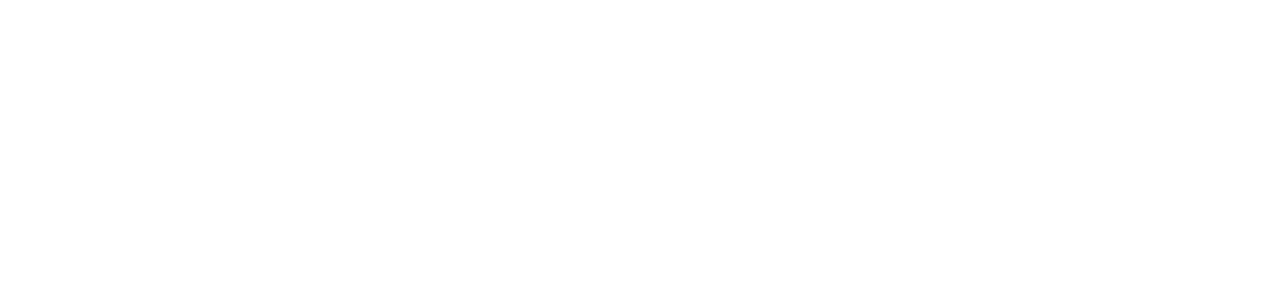
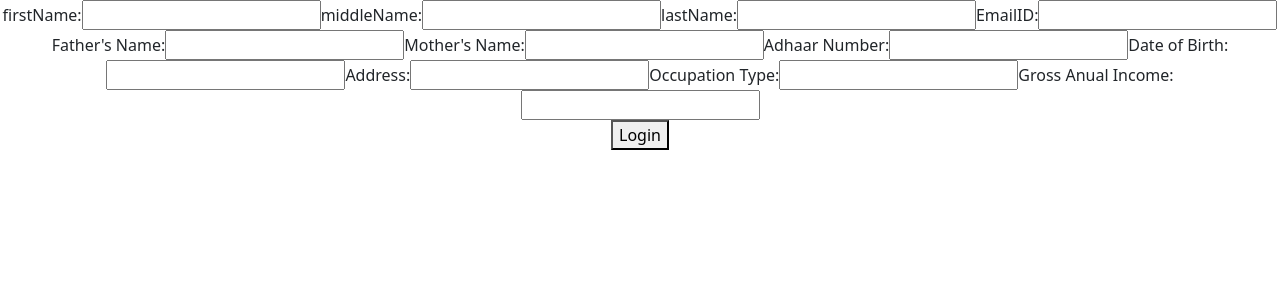
Before and after one commit to sanjanar06/OBS, a React (Create React App) app in the folder frontend/: page /account in a window 1280 px wide. Before the commit this address had no page. Shown: the top 300 px of the page. Built offline with nearby package versions, Linux system fonts and the light colour scheme.

Commit message:
Account Creation FrontENd

```diff
--- a/frontend/package.json
+++ b/frontend/package.json
@@ -9,6 +9,7 @@
     "axios": "^1.4.0",
     "bootstrap": "^5.3.1",
     "react": "^18.2.0",
+    "react-bootstrap": "^2.8.0",
     "react-dom": "^18.2.0",
     "react-router-dom": "^6.15.0",
     "react-scripts": "5.0.1",
--- a/frontend/src/App.js
+++ b/frontend/src/App.js
@@ -2,6 +2,7 @@
 import { Routes, Route } from 'react-router-dom';
 
 import Login from './pages/Login.jsx';
+import AccountCreation from './pages/AccountCreation';
 
 function App() {
   return (
@@ -9,6 +10,7 @@
       <Routes>
         <Route path="/" element={<Login />}></Route>
         <Route path="/login" element={<Login />}></Route>
+        <Route path="/account" element={<AccountCreation />}></Route>
       </Routes>
 
     </div>
--- /dev/null
+++ b/frontend/src/pages/AccountCreation.jsx
@@ -0,0 +1,137 @@
+import React from 'react'
+import { useState } from 'react';
+
+const AccountCreation = () => {
+  const [state, setState] = useState({
+    firstName:'',
+    middleName:'',
+    lastName:'',
+    emailID:'',
+    fatherName:'',
+    motherName:'',
+    adhaarNo:'',
+    dob:'',
+    address:'',
+    occupationType:'',
+    grossAnnualIncome:'',
+  });
+
+
+  const handleInputChange= (event) =>{
+    setState((prevProps) => ({
+        ...prevProps,
+        [event.target.name]: event.target.value
+    }));
+  }
+  const handleSubmit = (event) => {
+    event.preventDefault();
+    console.log(state);
+  }
+
+  return (
+    <div>
+
+        <form onSubmit={handleSubmit}>
+
+                <label>firstName:</label>
+                <input
+                    type="text"
+                    name="firstName"
+                    value={state.firstName}
+                    onChange={handleInputChange}
+                     />
+                <label>middleName:</label>
+                <input
+                    type="text"
+                    name="middleName"
+                    value={state.middleName}
+                    onChange={handleInputChange}
+                     />
+            <   label>lastName:</label>
+                <input
+                    type="text"
+                    name="lastName"
+                    value={state.lastName}
+                    onChange={handleInputChange}
+                     />
+
+            <   label>EmailID:</label>
+                <input
+                    type="email"
+                    name="email"email
+                    value={state.lastName}
+                    onChange={handleInputChange}
+                     />
+
+            <   label>Father's Name:</label>
+                <input
+                    type="text"
+                    name="fatherName"
+                    value={state.fatherName}
+                    onChange={handleInputChange}
+                     />
+
+            <   label>Mother's Name:</label>
+                <input
+                    type="text"
+                    name="motherName"
+                    value={state.motherName}
+                    onChange={handleInputChange}
+                     />
+
+            <   label>Adhaar Number:</label>
+                <input
+                    type="text"
+                    name="adhaar"
+                    value={state.adhaarNo}
+                    onChange={handleInputChange}
+                     />
+
+            <   label>Date of Birth:</label>
+                <input
+                    type="tedatext"
+                    name="dob"
+                    value={state.dob}
+                    onChange={handleInputChange}
+                     />
+            <   label>Address:</label>
+                <input
+                    type="text"
+                    name="address"
+                    value={state.address}
+                    onChange={handleInputChange}
+                     />
+            <   label>Occupation Type:</label>
+                <input
+                    type="text"
+                    name="occupation"
+                    value={state.occupationType}
+                    onChange={handleInputChange}
+                     />
+            <   label>Gross Anual Income:</label>
+                <input
+                    type="text"
+                    name="income"
+                    value={state.grossAnnualIncome}
+                    onChange={handleInputChange}
+                    />
+
+
+
+
+
+
+
+
+
+
+
+            <div>
+                <button type="submit">Login</button>
+            </div>
+        </form>
+    </div>
+  )
+}
+
+export default AccountCreation;
```
Also changed, not shown: 1 other file (tests, documents, lock files or other folders).
